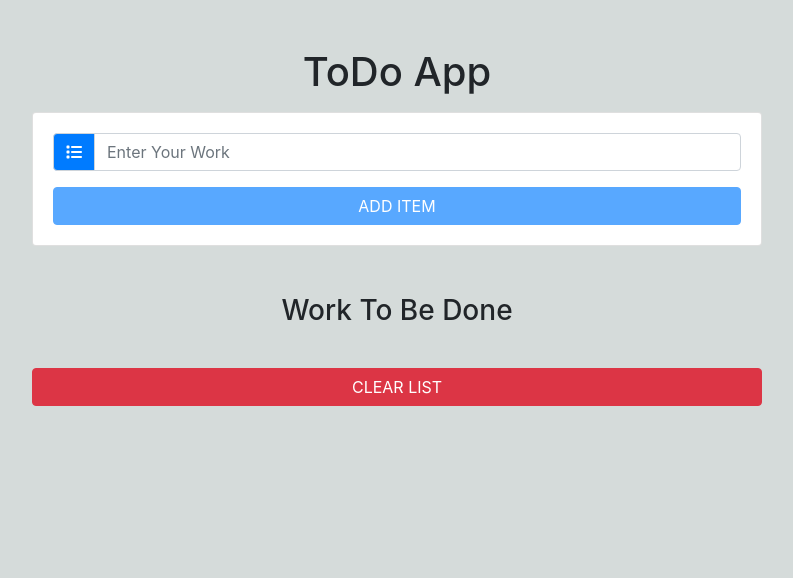
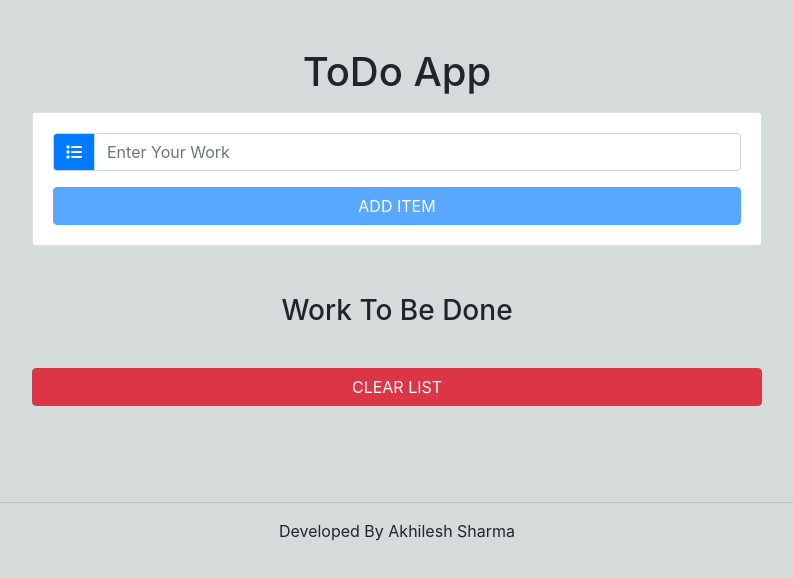
Before and after one commit to akhilesh-sharma-601/ToDo, a React (Create React App) app: page / in a window 1280 px wide. Shown: the top 578 px of the page, without its empty margins (243-1036 px from the left). Built offline with nearby package versions, Linux system fonts and the light colour scheme.

Commit message:
updation

```diff
--- a/src/App.js
+++ b/src/App.js
@@ -73,7 +73,11 @@ class App extends Component {
             />
           </div>
         </div>
+        <p className="author text-center text-capitalize"><hr></hr>
+          Developed  by Akhilesh Sharma
+        </p>
       </div>
+
     );
   }
 }
```
